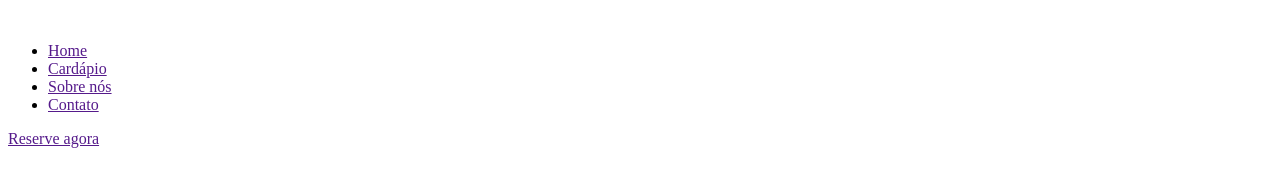
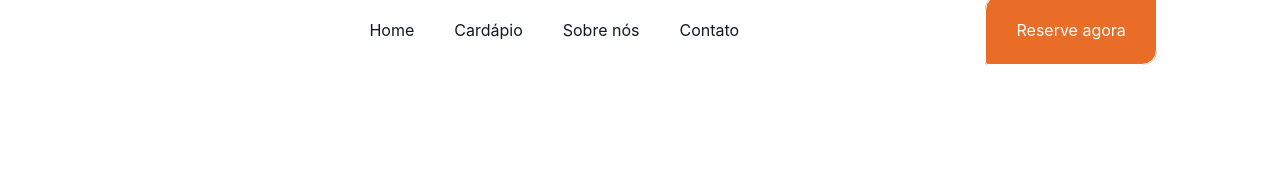
Before and after one commit to os-cabecudo-de-maua/Projeto-5, a plain HTML site: page header.html in a window 1280 px wide. Drawn offline with Linux system fonts and the light colour scheme.

Commit message:
style: stylization and function of header

```diff
--- a/header.html
+++ b/header.html
@@ -17,7 +17,7 @@
 
         <nav class="nav-header">
             <ul>
-                <li><a href="" class="nav-header-item active">Home</a></li>
+                <li><a href="" class="nav-header-item">Home</a></li>
                 <li><a href="" class="nav-header-item">Cardápio</a></li>
                 <li><a href="" class="nav-header-item">Sobre nós</a></li>
                 <li><a href="" class="nav-header-item">Contato</a></li>
--- a/src/style/style.css
+++ b/src/style/style.css
@@ -1 +1,42 @@
-@import url("./global.css");
+@import url("../../global.css");
+
+.header {
+    display: flex;
+    justify-content: space-around;
+    align-items: center;
+    background-color: var(--color-secondary-white);
+    padding: 20px 0px;
+}
+
+.nav-header ul {
+    display: flex;
+    gap: 40px;
+}
+
+.nav-header ul li {
+    list-style: none;
+}
+
+.nav-header ul li a {
+    color: var(--color-secondary-dark);
+}
+
+.btn-header {
+    background-color: var(--color-primary-orange);
+    border: 1px solid;
+    padding: 24px 30px;
+    border-radius: 15px 3px 15px 3px;
+    text-decoration: none;
+    color: var(--color-secondary-white);
+    font-family: var(--font-body);
+}
+
+.nav-header-item {
+    display: flex;
+    gap: 30px;
+    color: var(--color-secondary-dark);
+    text-decoration: none;
+    font-family: var(--font-body);
+    font-size: var(--font-body);
+    transition: 0.3s;
+}
```
